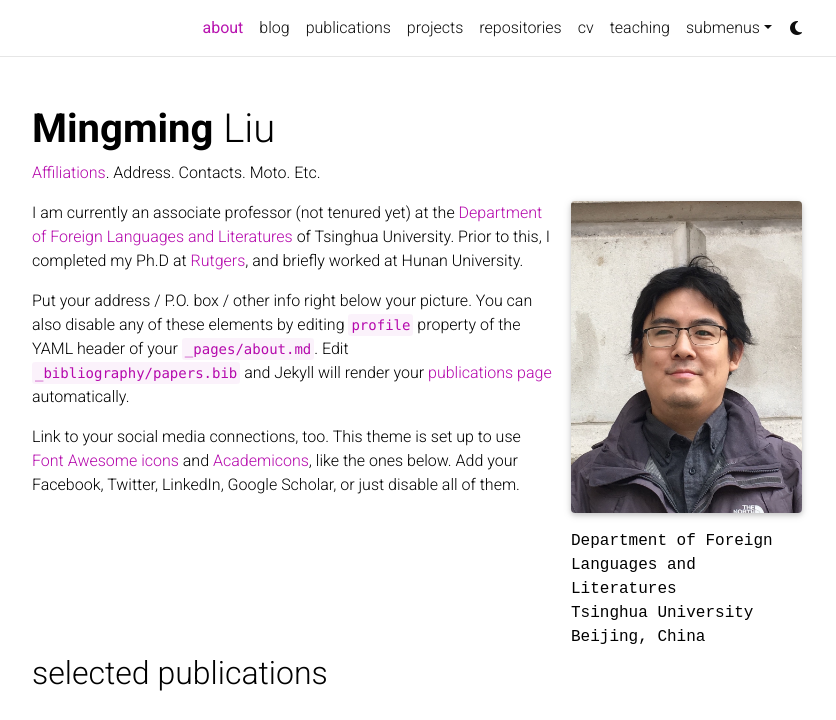
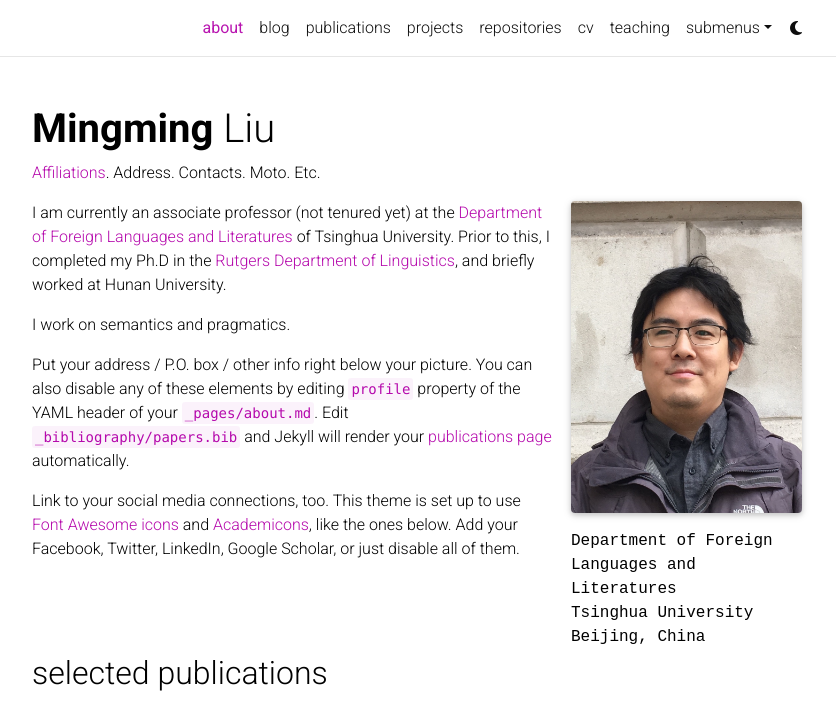
Before and after one commit to markliu02/markliu02.github.io, a Jekyll site: the page built from _pages/about.md, in a window 1280 px wide and 990 px high, cut to the strip 0-720 px from the top of the window. Shown: the whole strip, without its empty margins (223-1059 px from the left). Built offline with Jekyll 4.4.1, drawn with Linux system fonts in a browser that asks for light colours; full-size pictures stand in for the smaller copies a plugin makes; comment, search, counter and statistics services are not loaded; a style sheet for code colours, icons or effects is not loaded.

Commit message:
Update about.md

```diff
--- a/_pages/about.md
+++ b/_pages/about.md
@@ -19,7 +19,9 @@
 social: true  # includes social icons at the bottom of the page
 ---
 
-I am currently an associate professor (not tenured yet) at the [Department of Foreign Languages and Literatures](https://www.dfll.tsinghua.edu.cn/index.htm) of Tsinghua University.  Prior to this, I completed my Ph.D at [Rutgers](https://ling.rutgers.edu), and briefly worked at Hunan University.
+I am currently an associate professor (not tenured yet) at the [Department of Foreign Languages and Literatures](https://www.dfll.tsinghua.edu.cn/index.htm) of Tsinghua University.  Prior to this, I completed my Ph.D in the [Rutgers Department of Linguistics](https://ling.rutgers.edu), and briefly worked at Hunan University.
+
+I work on semantics and pragmatics.
 
 Put your address / P.O. box / other info right below your picture. You can also disable any of these elements by editing `profile` property of the YAML header of your `_pages/about.md`. Edit `_bibliography/papers.bib` and Jekyll will render your [publications page](/al-folio/publications/) automatically.
 
```
